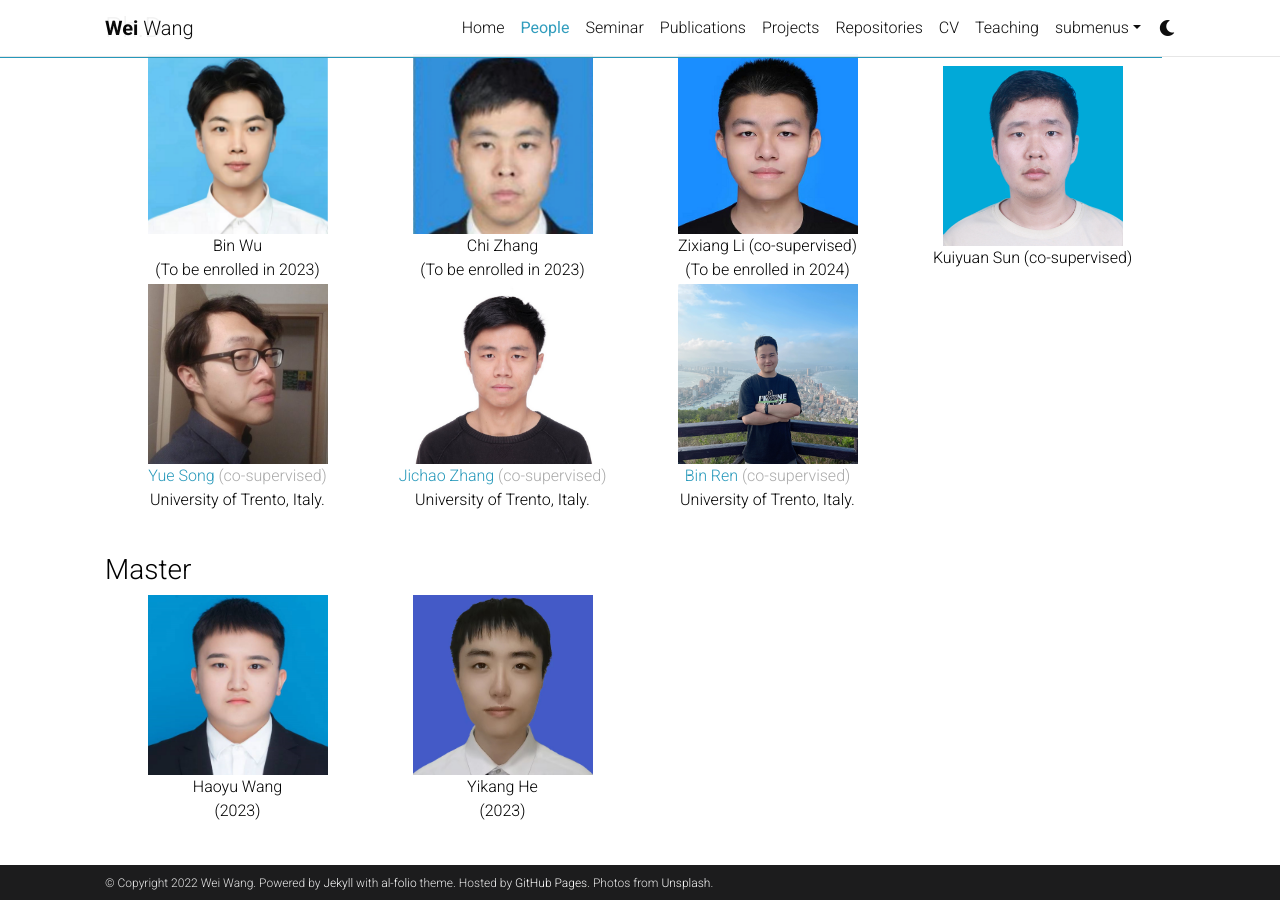
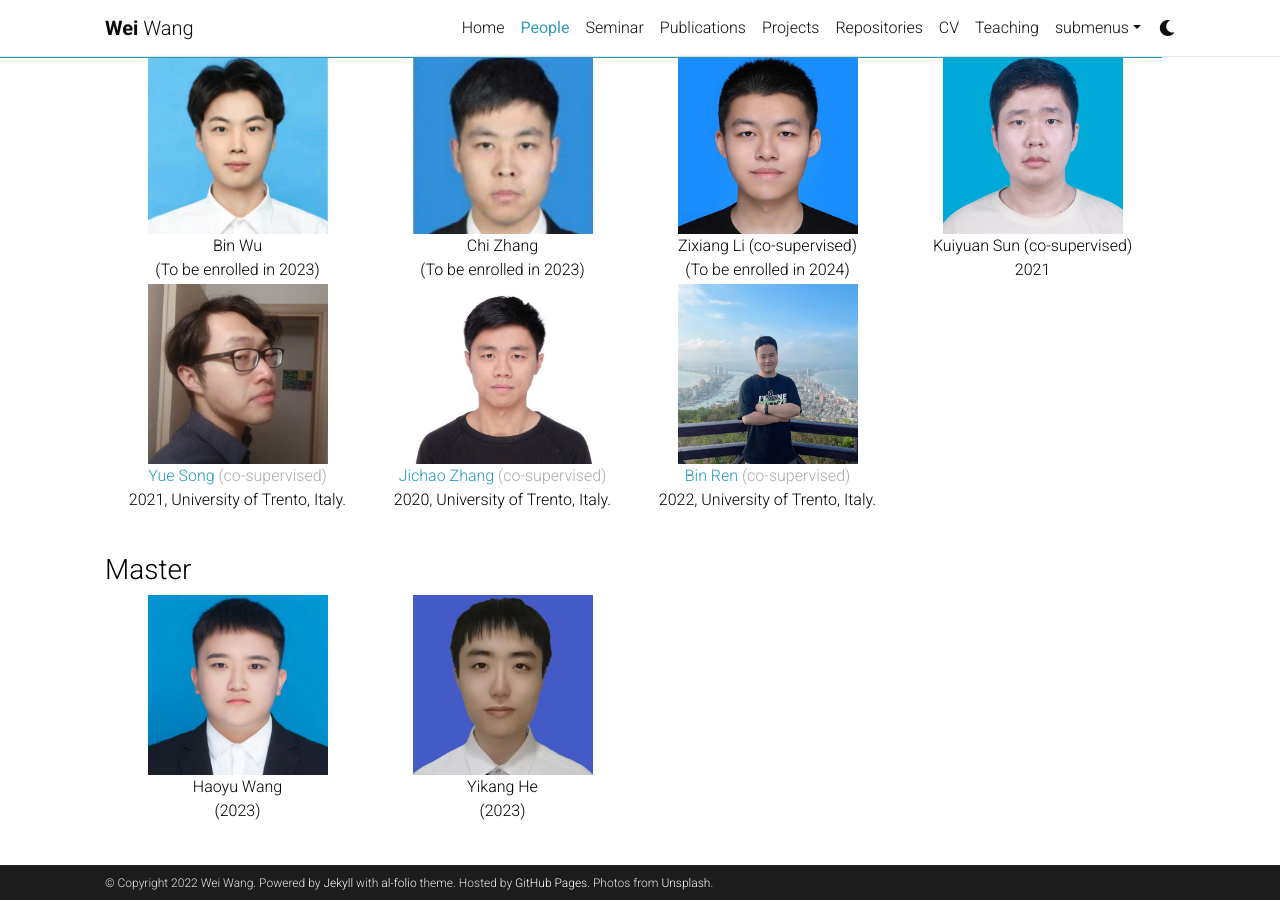
Before and after one commit to WeiWangTrento/WeiWangTrento.github.io, a Jekyll site: the page built from _pages/People.md, in a window 1280 px wide and 900 px high, scrolled down 737 px. Built offline with Jekyll 4.4.1, drawn with Linux system fonts in a browser that asks for light colours; comment, search, counter and statistics services are not loaded; a style sheet for code colours, icons or effects is not loaded.

Commit message:
Update People.md

```diff
--- a/_pages/People.md
+++ b/_pages/People.md
@@ -72,6 +72,7 @@
 				<img src="https://raw.githubusercontent.com/WeiWangTrento/WeiWangTrento.github.io/master/assets/img/people_imgs/songky.jpg" width=180 />
 				<br/>
 				<font>Kuiyuan Sun (co-supervised)</font><br/>
+                2021
 			</center>
 		</td>
 	</tr>
@@ -85,7 +86,7 @@
 				<br/>
 				<font color="AAAAAA"><a href="https://kingjamessong.github.io/">Yue Song</a> (co-supervised)</font>
 				<br/>
-                		<font>University of Trento, Italy.</font>
+                <font>2021, University of Trento, Italy.</font>
 			</center>
 		</td>
 		<td width="265" align="center">
@@ -94,16 +95,15 @@
 				<br/>
 				<font color="AAAAAA"><a href="https://scholar.google.com/citations?user=SPEECTIAAAAJ&hl=en">Jichao Zhang</a> (co-supervised)</font>
 				<br/>
-                		<font>University of Trento, Italy.</font>
+                <font>2020, University of Trento, Italy.</font>
 			</center>
 		</td>
 		<td width="265" align="center">
 			<center>
 				<img src="https://raw.githubusercontent.com/WeiWangTrento/WeiWangTrento.github.io/master/assets/img/people_imgs/renb.jpg" width=180 />
 				<br/>
-				<font color="AAAAAA"><a href="https://amazingren.github.io/">Bin Ren</a> (co-supervised)</font>
-                		<br/>
-                		<font>University of Trento, Italy.</font>
+				<font color="AAAAAA"><a href="https://amazingren.github.io/">Bin Ren</a> (co-supervised)</font><br/>
+                <font>2022, University of Trento, Italy.</font>
 			</center>
 		</td>
 		<td width="265" align="center">
```
